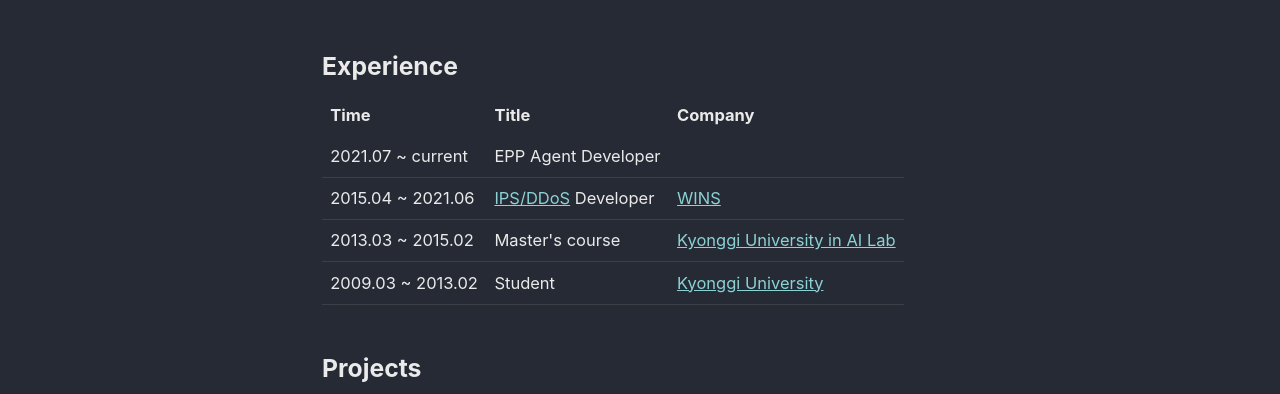
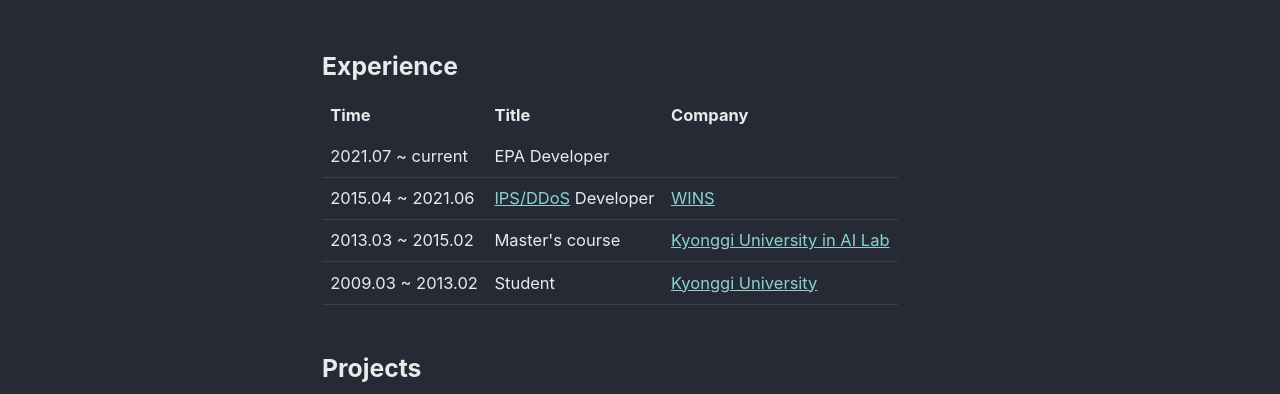
Before and after one commit to hyesuk-k/hyesuk-k.github.io, a Jekyll site: the page built from _pages/portfolio-archive.md, in a window 1280 px wide. Shown: the part 514-908 px from the top of the page. Built offline with Jekyll 4.4.1, drawn with Linux system fonts in a browser that asks for light colours; cached includes are drawn as plain includes.

Commit message:
Update portfolio-archive.md

```diff
--- a/_pages/portfolio-archive.md
+++ b/_pages/portfolio-archive.md
@@ -35,7 +35,7 @@ permalink: /portfolio/
             2021.07 ~ current
         </td>
         <td>
-            EPP Agent Developer
+            EPA Developer
         </td>
         <td>
             <a> </a>
```
